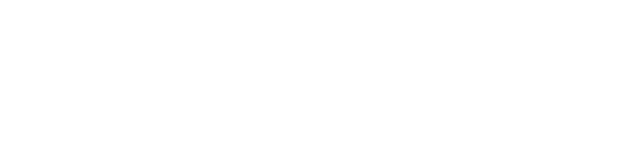
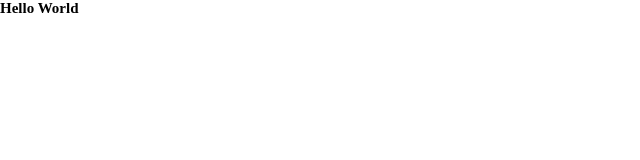
Before and after one commit to akhrorwork/forniture, a plain HTML site: page index.html in a window 1280 px wide. Shown: the whole page, without its empty margins (0-640 px from the left). Drawn offline with Linux system fonts and the light colour scheme.

Commit message:
add hello world text to main tag

```diff
--- a/index.html
+++ b/index.html
@@ -13,7 +13,9 @@
     <!-- HEDAER END -->
 
     <!-- MAIN START -->
-    <main class="main"></main>
+    <main class="main">
+      <h2>Hello World</h2>
+    </main>
     <!-- MAIN END -->
 
     <!-- FOOTER START -->
```
